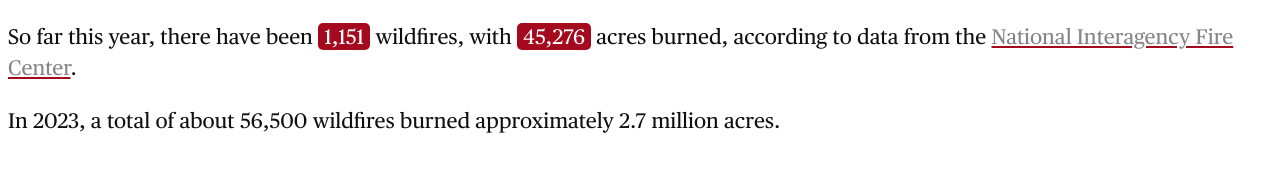
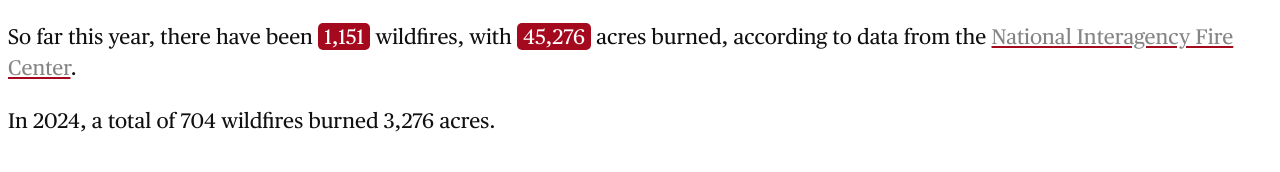
Before and after one commit to cbs-news-data-projects/total-wildfires, a plain HTML site: page index.html in a window 1280 px wide. Drawn offline with nearby package versions, Linux system fonts and the light colour scheme; a script that the page names is missing; a web font is replaced by a local one.

Commit message:
updating

```diff
--- a/index.html
+++ b/index.html
@@ -53,7 +53,7 @@
   </p>
 
   <p id="fire-data">
-    In 2023, a total of about 56,500 wildfires burned approximately 2.7 million acres.
+    In 2024, a total of 704 wildfires burned 3,276 acres.
   </p>
 </div>
 
```
